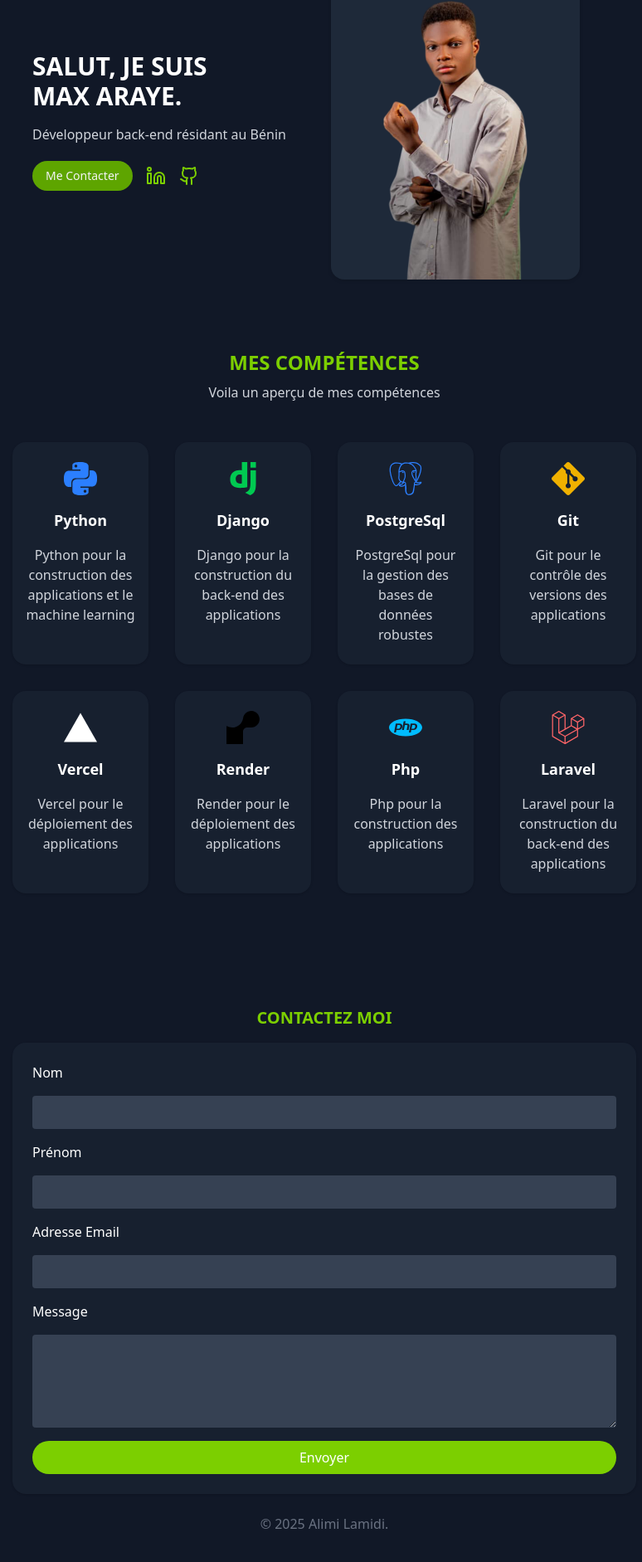
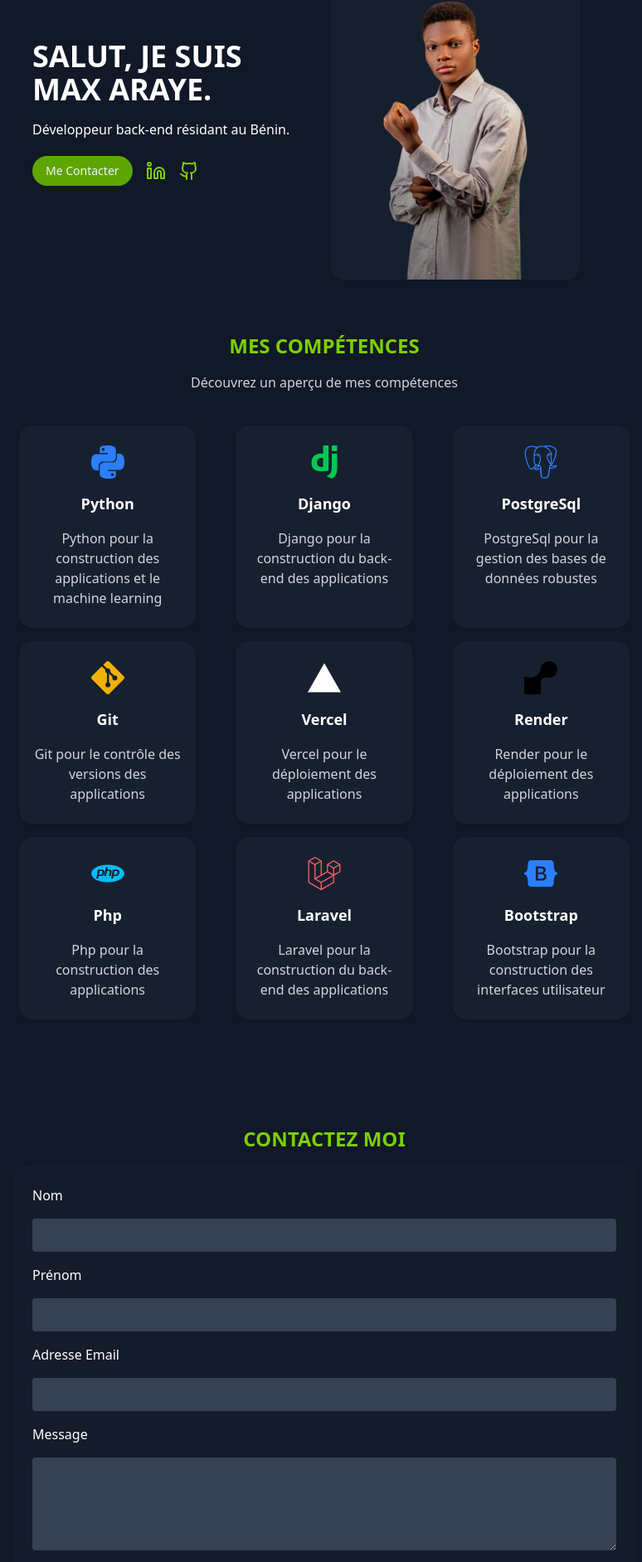
Before and after one commit to Lafiasabigado/Max-Araye, a Next.js app: page / in a window 1280 px wide. Shown: the part 208-2091 px from the top of the page at 83% size, without its empty margins (249-1023 px from the left). Built offline with nearby package versions, Linux system fonts and the light colour scheme; a web font is replaced by a local one.

Commit message:
preseentation section review

```diff
--- a/src/app/components/Contact.tsx
+++ b/src/app/components/Contact.tsx
@@ -11,8 +11,8 @@ const Contact = () => {
     }
     return (
       <section className='max-w-3xl mx-auto pt-16' id='contact'>
-        <h2 className='text-xl text-lime-500 font-bold mb-4 text-center uppercase'>Contactez Moi</h2>
-        <form onSubmit={handleSubmit} className='space-y-4 grid grid-cols-1 m-2 shadow-sm bg-gray-800/50 p-6 rounded-2xl'>
+        <h2 className='text-2xl text-lime-500 font-bold mb-4 text-center uppercase'>Contactez Moi</h2>
+        <form onSubmit={handleSubmit} className='space-y-4 grid grid-cols-1 m-2 shadow-sm bg-gray-800/20 p-6 rounded-2xl'>
         <label htmlFor="name">Nom</label>
         <input
           id="name"
@@ -69,11 +69,11 @@ const Contact = () => {
           field="message"
           errors={state.errors}
         />
-        <button className='transition-colors duration-200 bg-lime-500 py-2 px-4 rounded-full text-white hover:bg-lime-600' type="submit" disabled={state.submitting}>
+        <button className='transition-colors duration-200 bg-lime-600 py-2 px-4 rounded-full text-white hover:bg-lime-600' type="submit" disabled={state.submitting}>
           Envoyer
         </button>
       </form>
-      <p className='p-4 text-center text-gray-500 dark:text-gray-400'>© {new Date().getFullYear()}  Alimi Lamidi.</p>
+      <p className='p-4 text-center text-gray-500 dark:text-gray-400'>© {new Date().getFullYear()}  Max Araye.</p>
       </section>
     );
   }
--- a/src/app/components/Presentation.tsx
+++ b/src/app/components/Presentation.tsx
@@ -4,8 +4,7 @@ import React from 'react'
 import Image from 'next/image'
 import { Button } from '@/components/ui/button'
 import { Github, Linkedin } from 'lucide-react'
-import { Link as LinkR} from 'react-scroll';
-import Link from 'next/link';
+import Link from 'next/link'
 
 const Presentation = () => {
   const link = [
@@ -13,27 +12,27 @@ const Presentation = () => {
     "https://github.com/MaxLaPeuff"
   ]
   return (
-    <section id='acceuil' className='w-full overflow-hidden'>
+    <section className='w-full overflow-hidden'>
       <div className='max-w-5xl mx-auto px-4 sm:px-6 lg:px-8'>
         <div className='gap-4 max-w-3xl mx-auto px-4 sm:px-6 lg:px-8 grid lg:grid-cols-2 md:grid-cols-2 items-center pt-32'>
           <div className=''>
             <p
-            className='uppercase text-2xl sm:text-3xl font-bold my-2 py-2'>
+            className='uppercase text-2xl sm:text-4xl font-bold my-2 py-2'>
               <span className=''>Salut,  je suis</span><br />
               <span className='pb-4'>Max Araye.</span>
             </p>
-            <p className='text-gray-300'>
-              Développeur back-end résidant au Bénin<br />
+            <p className='dark:text-gray-300'>
+              Développeur back-end résidant au Bénin.
             </p>
-
             <div data-aos="fade-right"
                data-aos-delay="100"
                className='flex items-center space-x-4 pt-5'>
-               <LinkR to="contact" smooth={true} duration={500}>
-                <Button className='bg-lime-600 text-gray-100 hover:bg-lime-600 rounded-full'>
-                    Me Contacter
-                </Button>
-               </LinkR>
+               <Link href={'/contact'}>
+                <Button
+                  className='bg-lime-600 text-gray-100 hover:bg-lime-500 rounded-full'
+                >Me Contacter
+               </Button>
+               </Link>
                <div className='text-lime-500'>
                 <Link href={link[0]}>
                   <Linkedin />
@@ -46,14 +45,15 @@ const Presentation = () => {
                </div>
             </div>
           </div>
-          <div className='pt-5 pb-5 sm:pt-0'>
-            <div className='w-full sm:w-[300px] h-full flex justify-center drop-shadow-sm hover:scale-105 transition-transform duration-300 ease-in-out items-center'>
+          <div className='pt-5 sm:pt-0'>
+            <div
+             className='w-full sm:w-[300px] h-full rounded-2xl bg-gray-800/50 hover:bg-gray-800 flex justify-center drop-shadow-sm hover:scale-105 transition-transform duration-300 ease-in-out items-center'>
               <Image
               src='/maxpro3.png'
-              alt='Max'
-              width={400}
+              alt='Lafia'
+              width={300}
               height={400}
-              className='rounded-2xl bg-gray-800'
+              className='rounded-2xl'
               />
             </div>
           </div>
--- a/src/app/components/Skills.tsx
+++ b/src/app/components/Skills.tsx
@@ -7,6 +7,7 @@ import { SiLaravel } from 'react-icons/si'
 import { SiGit } from 'react-icons/si'
 import { SiVercel } from 'react-icons/si'
 import { SiRender } from 'react-icons/si'
+import { SiBootstrap } from 'react-icons/si'
 
 const Skills = () => {
   const sikills = [
@@ -58,15 +59,21 @@ const Skills = () => {
       icon:<SiLaravel className='w-10 h-10 text-red-400'/>,
       description:"Laravel pour la construction du back-end des applications"
     },
+    {
+      id:9,
+      name:"Bootstrap",
+      icon:<SiBootstrap className='w-10 h-10 text-blue-500'/>,
+      description:"Bootstrap pour la construction des interfaces utilisateur"
+    }
   ]
   return (
     <section className='max-w-5xl mx-auto py-16'>
       <div className='max-w-3xl mx-auto'>
-        <h2 className='text-2xl text-lime-500 font-bold mb-2 text-center uppercase'>Mes Compétences</h2>
-         <p className='text-gray-300 text-center pb-10'>Voila un aperçu de mes compétences </p>
-         <div className='grid grid-cols-1 md:grid-cols-2 lg:grid-cols-4 gap-4'>
+        <h2 className='text-2xl text-lime-500 font-bold mb-4 text-center uppercase'>Mes Compétences</h2>
+         <p className='text-gray-300 text-center pb-10'>Découvrez un aperçu de mes compétences</p>
+         <div className='grid grid-cols-1 md:grid-cols-2 lg:grid-cols-3 gap-4'>
             {sikills.map((skill) => (
-              <div key={skill.id} className='bg-gray-800/50 m-2 text-center p-4 rounded-2xl shadow-sm hover:scale-105 transition-transform duration-300 ease-in-out'>
+              <div key={skill.id} className='bg-gray-800/50 mx-4 text-center p-4 rounded-2xl shadow-sm hover:scale-105 transition-transform duration-300 ease-in-out'>
                 <div className='flex items-center py-2 justify-center'>
                   {skill.icon}
                 </div>
```
